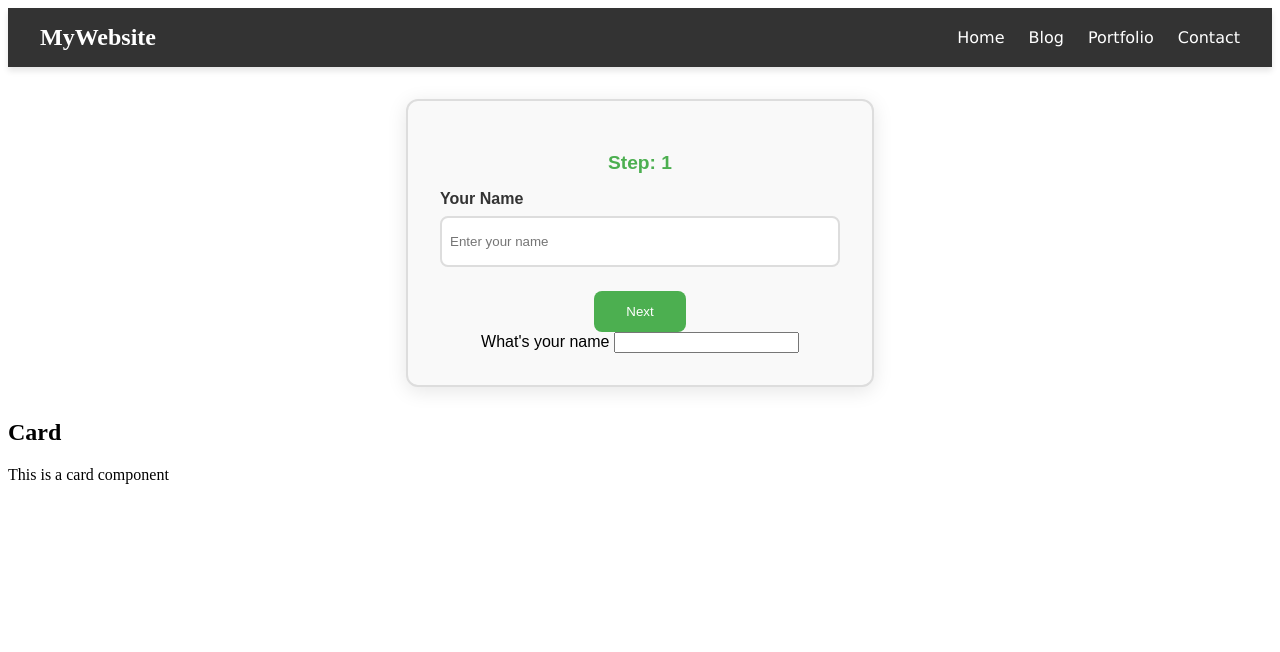
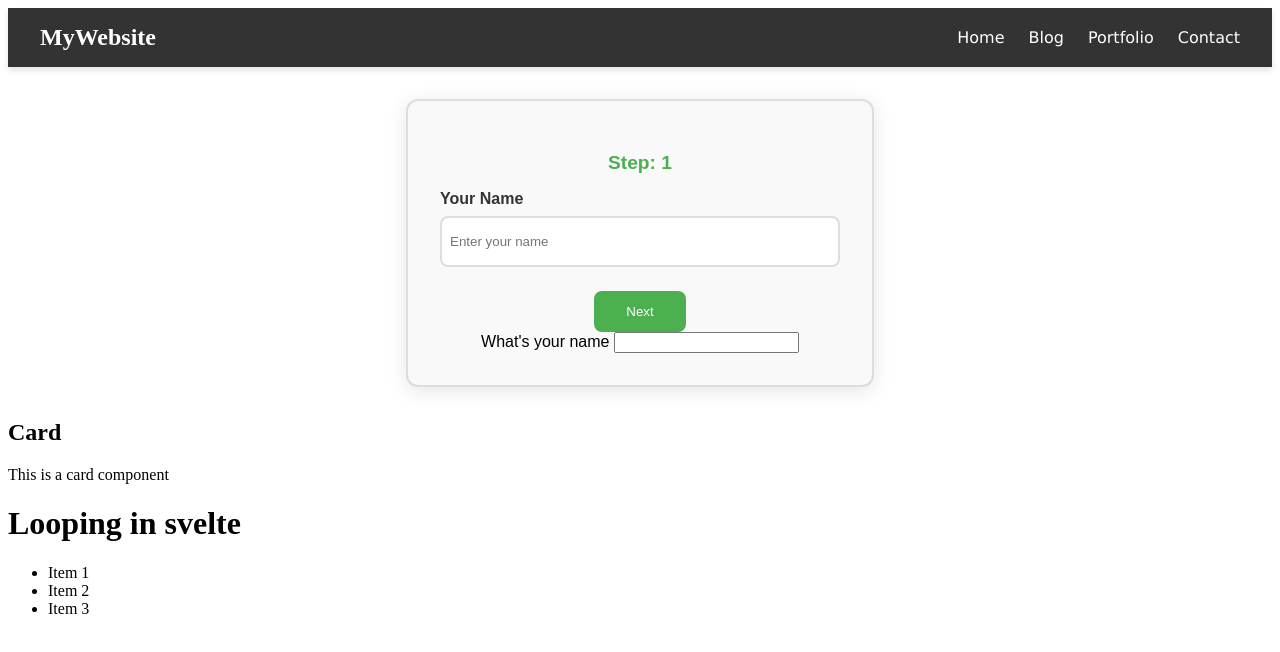
Before and after one commit to kamatealif/svelte-learning, a SvelteKit app: page / in a window 1280 px wide. Shown: the top 652 px of the page. Built offline with nearby package versions, Linux system fonts and the light colour scheme.

Commit message:
looping and rendering element

```diff
--- a/src/routes/+page.svelte
+++ b/src/routes/+page.svelte
@@ -1,5 +1,6 @@
 <script lang="ts">
 	import Card from './Card.svelte';
+	import EachLoops from './EachLoops.svelte';
 	import Header from './Header.svelte';
 
 	let formState = $state({
@@ -65,7 +66,7 @@ import Header from './Header.svelte';
 		</button>
 	{/if}
 
-    {@render formStep({question:"What's your name", id:"name", type:"text"})}
+	{@render formStep({ question: "What's your name", id: 'name', type: 'text' })}
 </main>
 
 <Card>
@@ -75,21 +76,19 @@ import Header from './Header.svelte';
 
 <!-- resuable functions like react -->
 
-{#snippet formStep({question,id, type} : {
-    question: string,
-    type: string,
-    id: string
-})}
+{#snippet formStep({ question, id, type }: { question: string; type: string; id: string })}
 	<article>
 		<div>
 			<label for={id}>{question}</label>
-            <input {type} {id} bind:value={formState[id]}>
+			<input {type} {id} bind:value={formState[id]} />
 		</div>
 	</article>
 {/snippet}
 
+<h1>Looping in svelte</h1>
+
+<EachLoops/>
 <style>
-
 	.form-container {
 		max-width: 400px;
 		margin: 2rem auto;
--- /dev/null
+++ b/src/routes/EachLoops.svelte
@@ -0,0 +1,13 @@
+<script>
+    let items = [
+      { id: 1, name: 'Item 1' },
+      { id: 2, name: 'Item 2' },
+      { id: 3, name: 'Item 3' }
+    ];
+  </script>
+
+  <ul>
+    {#each items as item}
+      <li>{item.name}</li>
+    {/each}
+  </ul>
```
Lines whose indentation alone changed are shown as unchanged.
